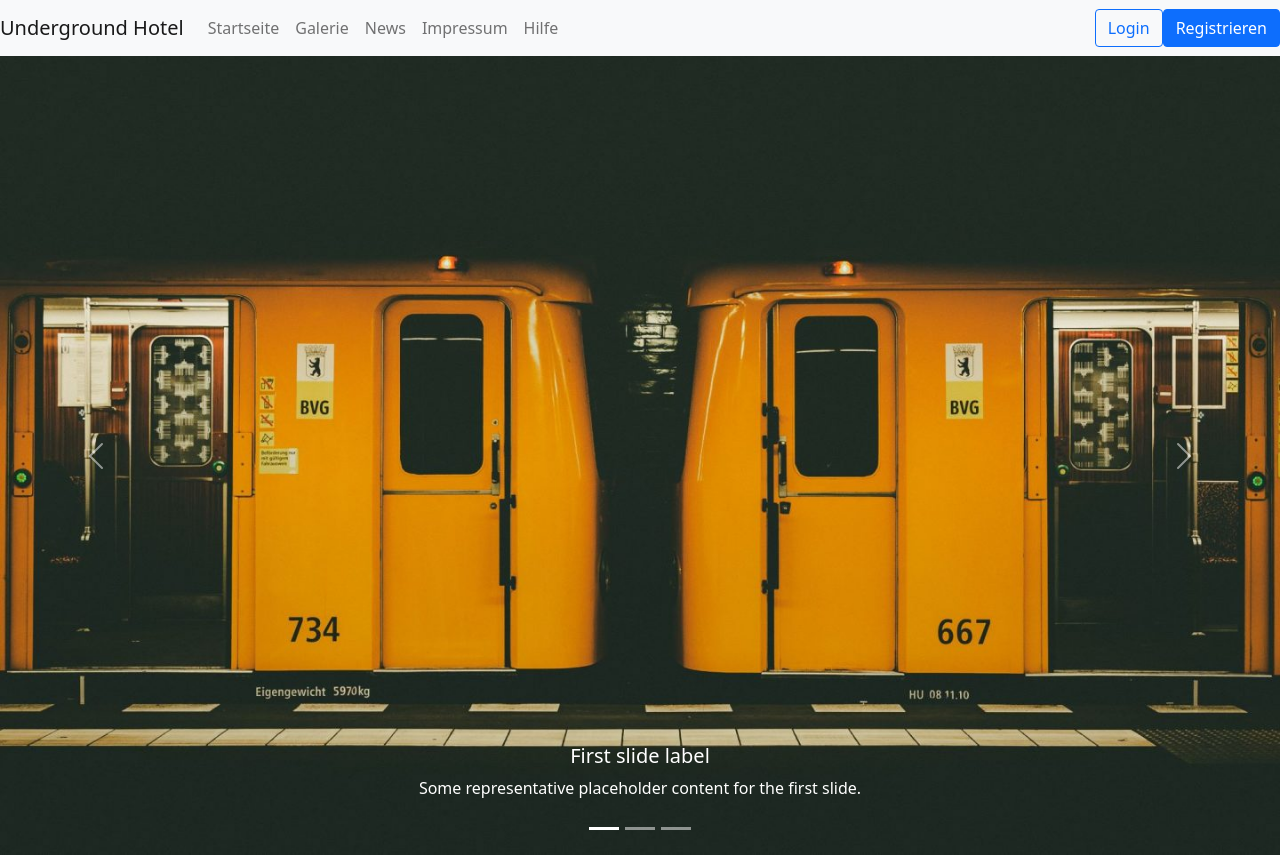
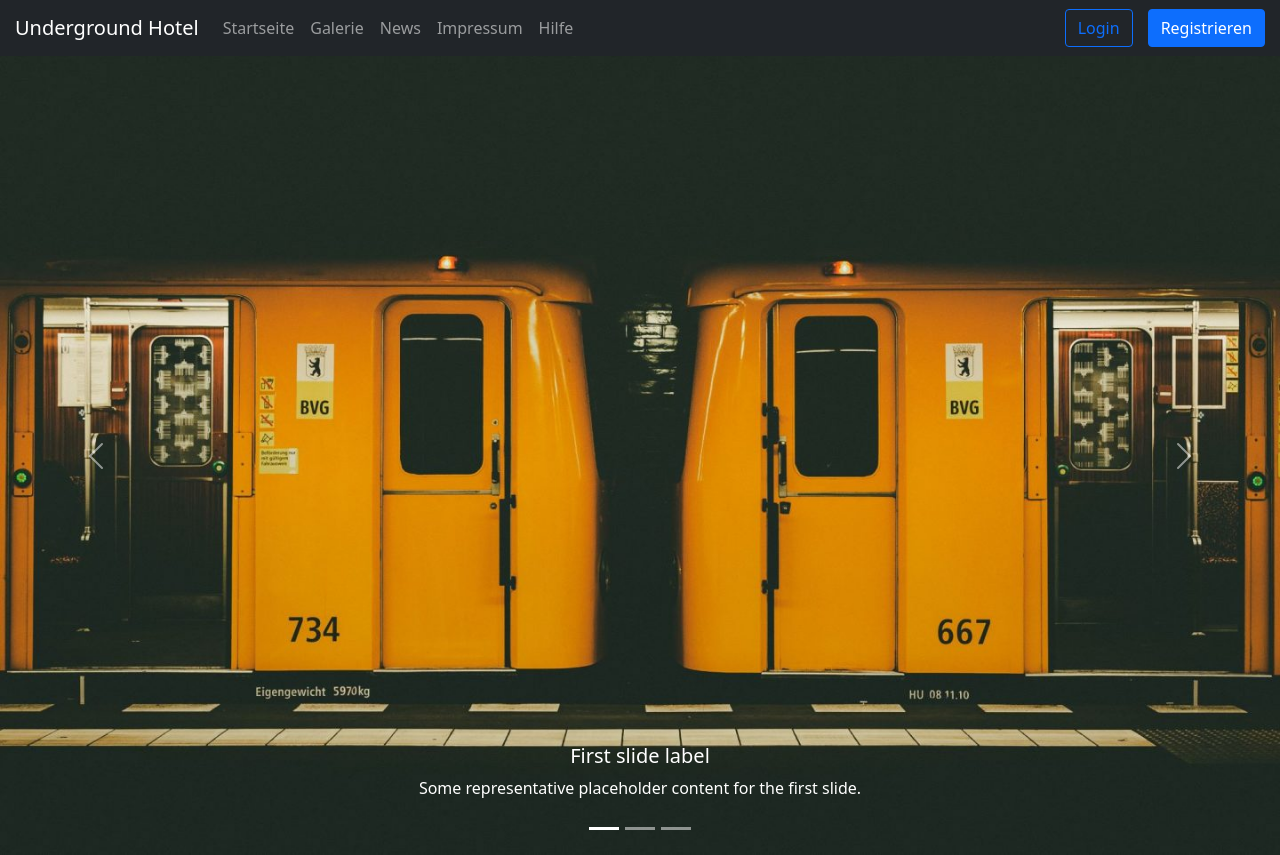
Before and after one commit to viktormandlbauer/underground-hotel, a PHP site: page / in a window 1280 px wide. Shown: the top 855 px of the page. Run offline with PHP 8.4, Linux system fonts and the light colour scheme.

Commit message:
update navbar

```diff
--- /dev/null
+++ b/app/src/controllers/auth/logout.php
@@ -0,0 +1,5 @@
+<?php
+session_start();
+session_destroy();
+echo "Sie wurden ausgeloggt.";
+?>
--- a/app/src/views/includes/navbar.php
+++ b/app/src/views/includes/navbar.php
@@ -1,5 +1,5 @@
-<nav class="navbar navbar-expand-lg navbar-light bg-light">
-  <a class="navbar-brand" href="#">Underground Hotel</a>
+<nav class="navbar navbar-expand-lg navbar-dark bg-dark">
+  <a class="navbar-brand" style="margin-left:15px" href="#">Underground Hotel</a>
   <button class="navbar-toggler" type="button" data-toggle="collapse" data-target="#navbarNav" aria-controls="navbarNav" aria-expanded="false" aria-label="Toggle navigation">
     <span class="navbar-toggler-icon"></span>
   </button>
@@ -26,10 +26,10 @@
 
   <ul class="navbar-nav ms-auto">
   <li class="nav-item">
-    <a class="btn btn-outline-primary mr-2" href="/login">Login</a>
+    <a class="btn btn-outline-primary mr-2" style="margin-right:15px" href="/login">Login</a>
   </li>
   <li class="nav-item">
-    <a class="btn btn-primary" href="/register">Registrieren</a>
+    <a class="btn btn-primary" style="margin-right:15px" href="/register">Registrieren</a>
   </li>
 </ul>
   </div>
--- a/app/src/views/welcome.php
+++ b/app/src/views/welcome.php
@@ -1,5 +1,15 @@
 <?php include 'src/views/includes/header.php'; ?>
 <?php include 'src/views/includes/navbar.php'; ?>
+
+
+<style>
+.carousel-item {
+    height: 800px;
+}
+.carousel-item img {
+    object-fit: cover;
+}
+</style>
 
 
     <div id="carouselExampleCaptions" class="carousel slide">
```
